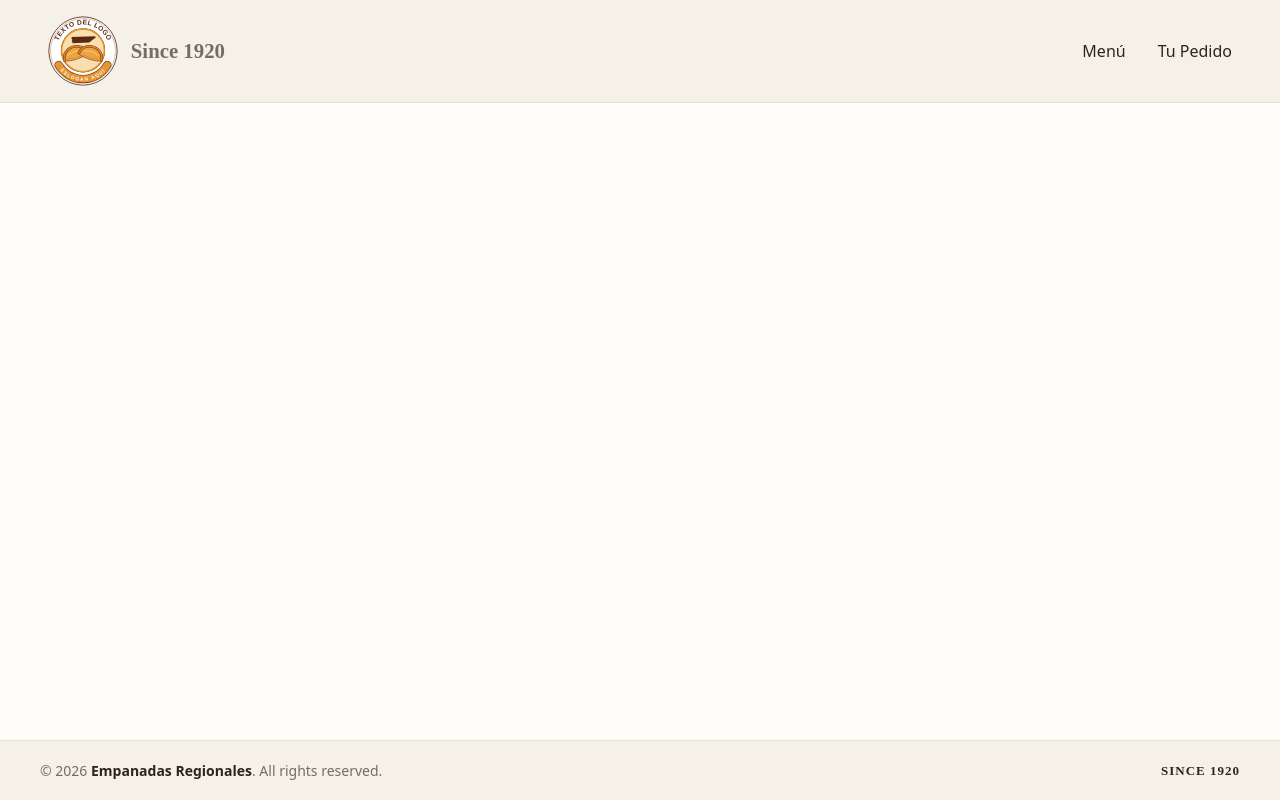
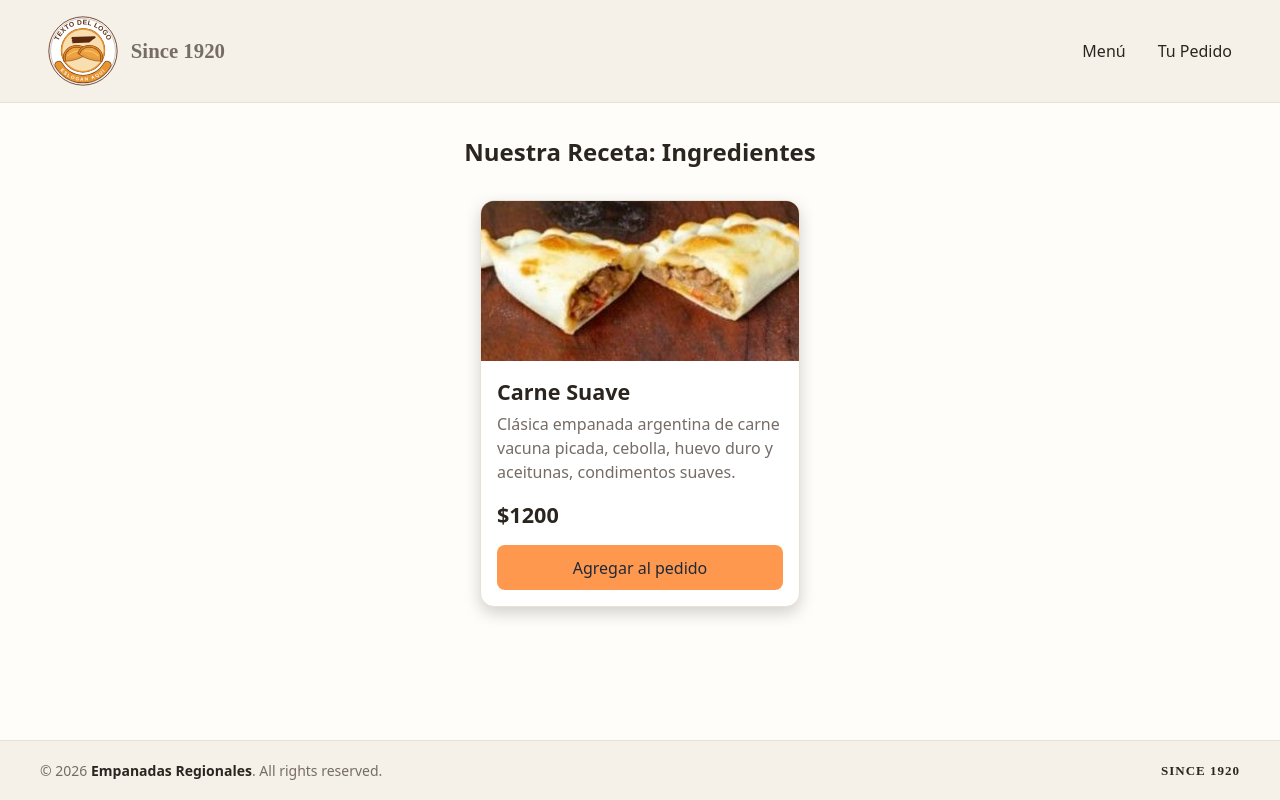
Before and after one commit to Colococo/fanDempa-coco-26242, a React (Vite) app: page /product/1 in a window 1280 px wide. Built offline with nearby package versions, Linux system fonts and the light colour scheme.

Commit message:
feat: funcionalidad de ItemDetailContainer e ItemDetail con su ruta

```diff
--- a/src/App.jsx
+++ b/src/App.jsx
@@ -13,7 +13,7 @@ function App() {
         <Routes>
           <Route path="/" element={<ItemListContainer />} />
           <Route path="/cart" element={<h1>Pedido</h1>} />
-          <Route path="/cart" element={<ItemDetailContainer />} />
+          <Route path="/product/:id" element={<ItemDetailContainer />} />
         </Routes>
       </main>
       <Footer />
--- a/src/components/ItemDetail/ItemDetail.jsx
+++ b/src/components/ItemDetail/ItemDetail.jsx
@@ -1,3 +1,14 @@
-export const ItemDetail = ()=> {
+import { Item } from "../Item/Item";
+import "./ItemDetail.css";
 
-}
+// aca pasamos todo el objeto que encontramos con la funcion: find (desdeItemDetailContainer)
+export const ItemDetail = ({ item })=> {
+
+    return (
+        <div className="detail-wrapper">
+            <Item {...item}>
+                <button className="btn bg-primary primary">Agregar al pedido</button>
+            </Item>
+        </div>
+    );
+};
--- a/src/components/ItemDetailContainer/ItemDetailContainer.jsx
+++ b/src/components/ItemDetailContainer/ItemDetailContainer.jsx
@@ -1,3 +1,47 @@
+import {useParams} from "react-router-dom";
+import {useState, useEffect} from "react";
+import { ItemDetail } from "../ItemDetail/ItemDetail";
+
 export const ItemDetailContainer = ()=> {
+    // useParams es de react-router-dom
+    const {id} = useParams();
+    const [itemDetail, setItemDetail] = useState(null);
+    const [error, setError] = useState(null);
+    const [loading, setLoading] = useState(true);
 
-}
+    useEffect(()=> {
+        // si usamos filtro hay que resetear
+        setItemDetail(null);
+        setLoading(true);
+        setError(null);
+
+        fetch("/data/products.json")
+        .then((res)=> res.json())
+        .then((data)=> {
+            // product.id es el id del json y id es de la url useParams
+            const item = data.find((product) => (product.id === id));
+            if(item) {
+                setItemDetail(item);
+                return;
+            }
+            throw new Error("Empanada no encontrada");
+        })
+        .catch((error) => setError(error.message))
+        .finally(() => setLoading(false));
+
+    }, [id]);
+
+    if (loading) return <p>Cargando...</p>;
+    if (error) return <p>{error}</p>;
+    if (!itemDetail) return <p>Empanada no encontrada</p>;
+
+    return (
+
+        <section>
+            <h1>Nuestra Receta: Ingredientes</h1>
+            <div className="products-container">
+                <ItemDetail item={itemDetail} />
+            </div>
+        </section>
+    )
+};
--- a/src/index.css
+++ b/src/index.css
@@ -13,8 +13,8 @@
   --text-secondary: #756C66;
   --disabled-bg: #EAE5DC;
 
-  --primary: #FF6B00;
-  --primary-hover: #E56000;
+  --primary: #ff6b00b0;
+  --primary-hover: #f2741afa;
   --success: #2ECC71;
   --danger: #DC3545;
 }
```
